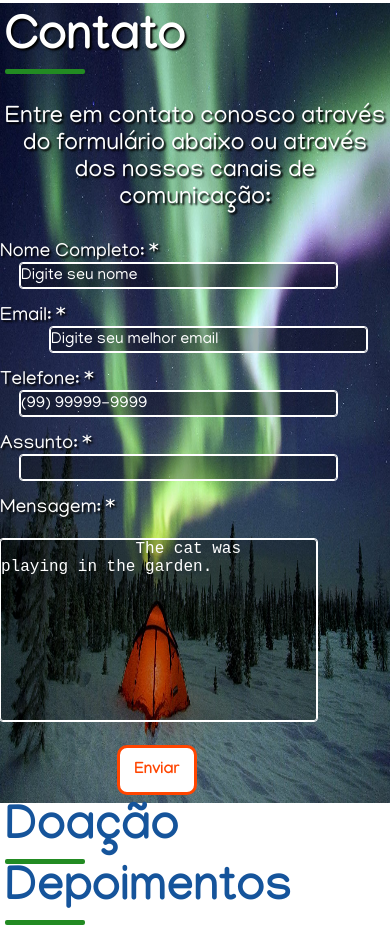
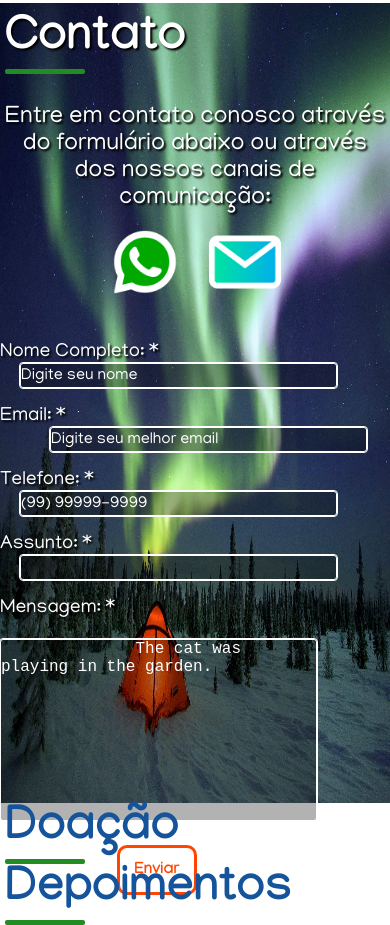
Before and after one commit to ManoelArruda/ACJ, a plain HTML site: page index.html in a window 390 px wide. Shown: the part 1607-2532 px from the top of the page. Drawn offline with Linux system fonts and the light colour scheme.

Commit message:
formulario

```diff
--- a/assets/css/section-contact.css
+++ b/assets/css/section-contact.css
@@ -26,7 +26,6 @@
   display: flex;
 }
 .middle-comunication img{
-  display: none;
   width: auto;
   height: 200px;
 }
@@ -96,6 +95,18 @@
   #contact{
     height: 800px;
   }
+  .middle-comunication{
+    width: 100%;
+    display: flex;
+    justify-content: center;
+    align-items: center;
+  }
+  .middle-comunication img{
+    height: 100px;
+  }
+  .content-contact{
+    flex-direction: column;
+  }
   .contact-right{
     margin-left: auto;
     margin-right: auto;
--- a/index.html
+++ b/index.html
@@ -217,8 +217,8 @@
       <div class="content-contact">
         <div class="contact-left">
           <div class="middle-comunication">
-            <img src="/assets/images/whatsapp.png" alt="Logo do Whatsapp">
-            <img src="/assets/images/email.png" alt="Ícone de email.">
+            <img src="/assets/images/whatsapp-sem-fundo.png" alt="Logo do Whatsapp">
+            <img src="/assets/images/email-sem-fundo.png" alt="Ícone de email.">
           </div>
         </div>
         <div class="contact-right">
```
Also changed, not shown: assets/images/email-sem-fundo.png (added), assets/images/email.png, assets/images/whatsapp-sem-fundo.png (added).
